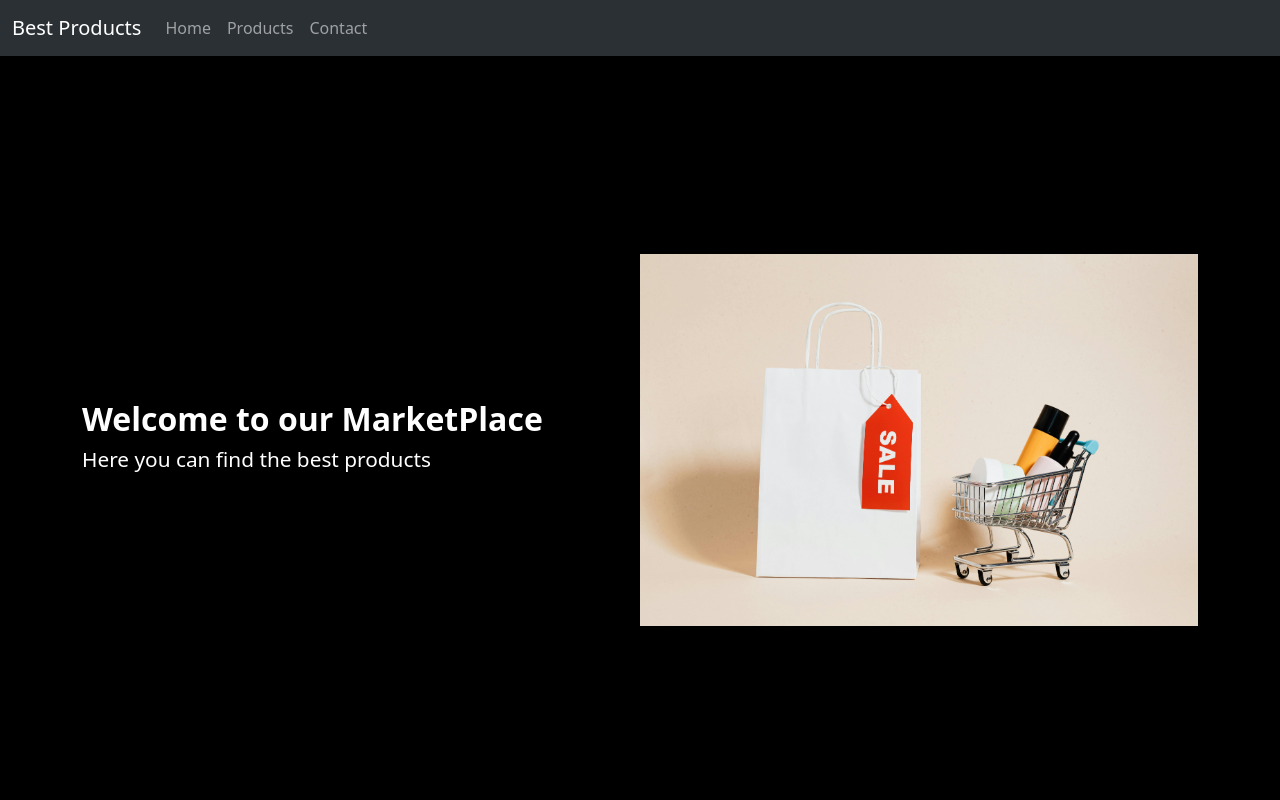
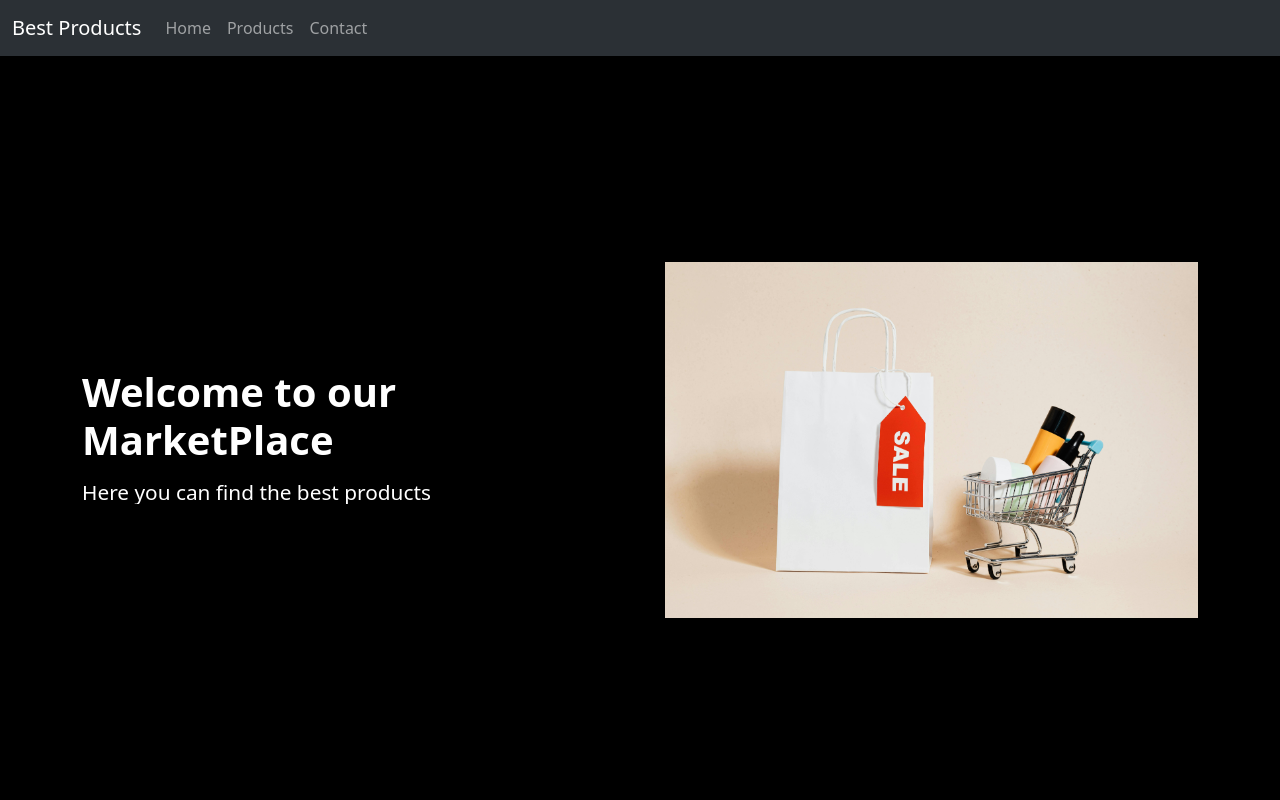
Before and after one commit to emmanuel-cruz-dev/proyecto-angular, an Angular app: page / in a window 1280 px wide. Shown: the top 800 px of the page. Built offline with nearby package versions, Linux system fonts and the light colour scheme.

Commit message:
estilos en home

```diff
--- a/src/app/pages/home/home.component.css
+++ b/src/app/pages/home/home.component.css
@@ -14,8 +14,9 @@ img {
 }
 
 h1 {
-  font-size: 2rem;
+  font-size: 2.5rem;
   font-weight: bold;
+  margin-bottom: 1rem;
 }
 
 h2 {
```
